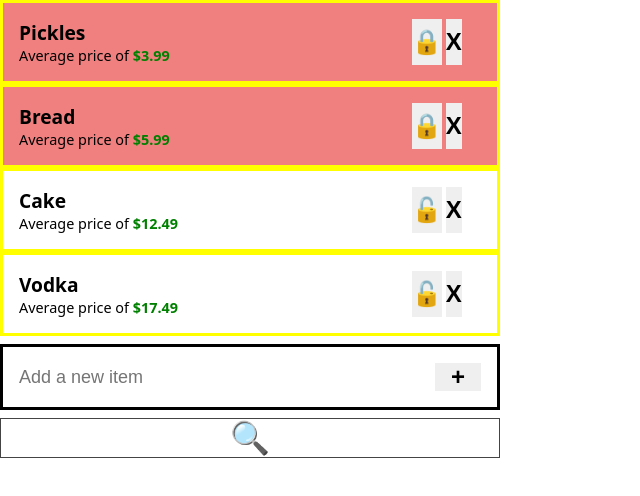
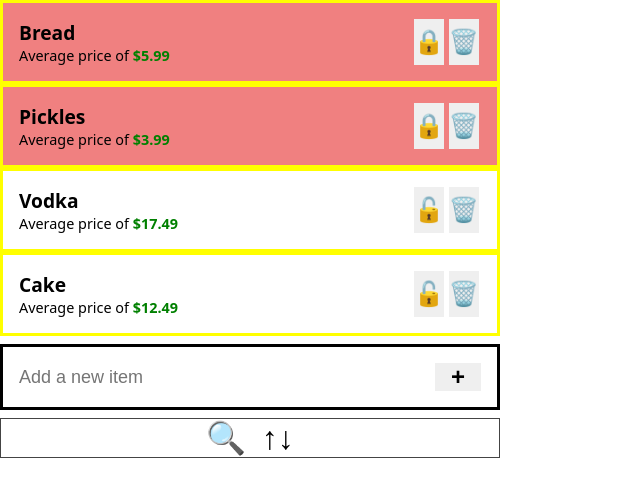
Before and after one commit to charlesmartinreed/a-little-list, a plain HTML site: page index.html in a window 1280 px wide. Shown: the whole page, without its empty margins (0-640 px from the left). Drawn offline with Linux system fonts and the light colour scheme.

Commit message:
Add asc/desc sort on item list.

```diff
--- a/index.html
+++ b/index.html
@@ -42,6 +42,7 @@
       <button class="btn-ui btn-search-item-list" id="btn-search-item-list">
         🔍
       </button>
+      <button class="btn-ui btn-sort-item-list">&uarr;&darr;</button>
     </div>
   </body>
 </html>
--- a/script.js
+++ b/script.js
@@ -3,6 +3,7 @@ const listItems = document.querySelectorAll(".container-list-item");
 
 const addNewItemBtn = document.querySelector(".btn-add-new-item");
 const searchItemsBtn = document.querySelector("#btn-search-item-list");
+const sortItemsBtn = document.querySelector(".btn-sort-item-list");
 let deleteItemBtns;
 let lockedItemBtns;
 
@@ -10,7 +11,8 @@ let inputContainer = document.querySelector(".container-input-box");
 let addModeInput = document.querySelector("#input-add-item");
 let searchModeInput = document.querySelector("#input-search-item");
 
-const sortType = "asc";
+let sortByDescending = true;
+
 let recentlyRemovedItems = [];
 
 let allItems = [
@@ -43,6 +45,7 @@ let allItems = [
 // EVENT LISTENERS
 addNewItemBtn.addEventListener("click", (e) => addNewItem(e));
 searchItemsBtn.addEventListener("click", () => handleSearchBtnClicked());
+sortItemsBtn.addEventListener("click", () => handleSortBtnClicked());
 
 addModeInput.addEventListener("keypress", (e) => {
   if (e.value === "") return;
@@ -56,14 +59,39 @@ searchModeInput.addEventListener("keyup", (e) => searchItemsList(e));
 //   if (e.code === "Enter") addNewItem();
 // });
 
+function handleSortBtnClicked() {
+  sortByDescending = !sortByDescending;
+  console.log(sortByDescending);
+  displayItemList(allItems);
+}
+
 function filterAndSortListItems(messyArr) {
+  // let recurrentItems = messyArr
+  //   .filter(({ item_is_recurrent }) => item_is_recurrent)
+  //   .sort((a, b) => a.item_avg_price - b.item_avg_price);
+
   let recurrentItems = messyArr
     .filter(({ item_is_recurrent }) => item_is_recurrent)
-    .sort((a, b) => a.item_avg_price - b.item_avg_price);
+    .sort(sortOperation(sortByDescending));
+
+  // let novelItems = messyArr
+  //   .filter(({ item_is_recurrent }) => !item_is_recurrent)
+  //   .sort((a, b) => a.item_avg_price - b.item_avg_price);
 
   let novelItems = messyArr
     .filter(({ item_is_recurrent }) => !item_is_recurrent)
-    .sort((a, b) => a.item_avg_price - b.item_avg_price);
+    .sort(sortOperation(sortByDescending));
+
+  function sortOperation(direction, sortable) {
+    switch (direction) {
+      case false:
+        return (a, b) => a.item_avg_price - b.item_avg_price;
+      case true:
+        return (a, b) => b.item_avg_price - a.item_avg_price;
+      default:
+        break;
+    }
+  }
 
   return [...recurrentItems, ...novelItems];
 }
@@ -188,7 +216,7 @@ function displayItemList(itemList) {
             <button class="btn btn-lock-item">${
               item_is_recurrent ? "🔒" : "🔓"
             }</button>
-              <button class="btn btn-delete-item" >X</button>
+              <button class="btn btn-delete-item" >🗑️</button>
             </div>
           </div>
         `;
--- a/style.css
+++ b/style.css
@@ -90,6 +90,11 @@ body {
   /* background-color: rebeccapurple; */
 }
 
+.container-item-list .list-item-delete {
+  display: flex;
+  justify-content: space-around;
+}
+
 .container-item-list .list-item-icons {
   /* display: inline-block; */
   background-color: red;
```
